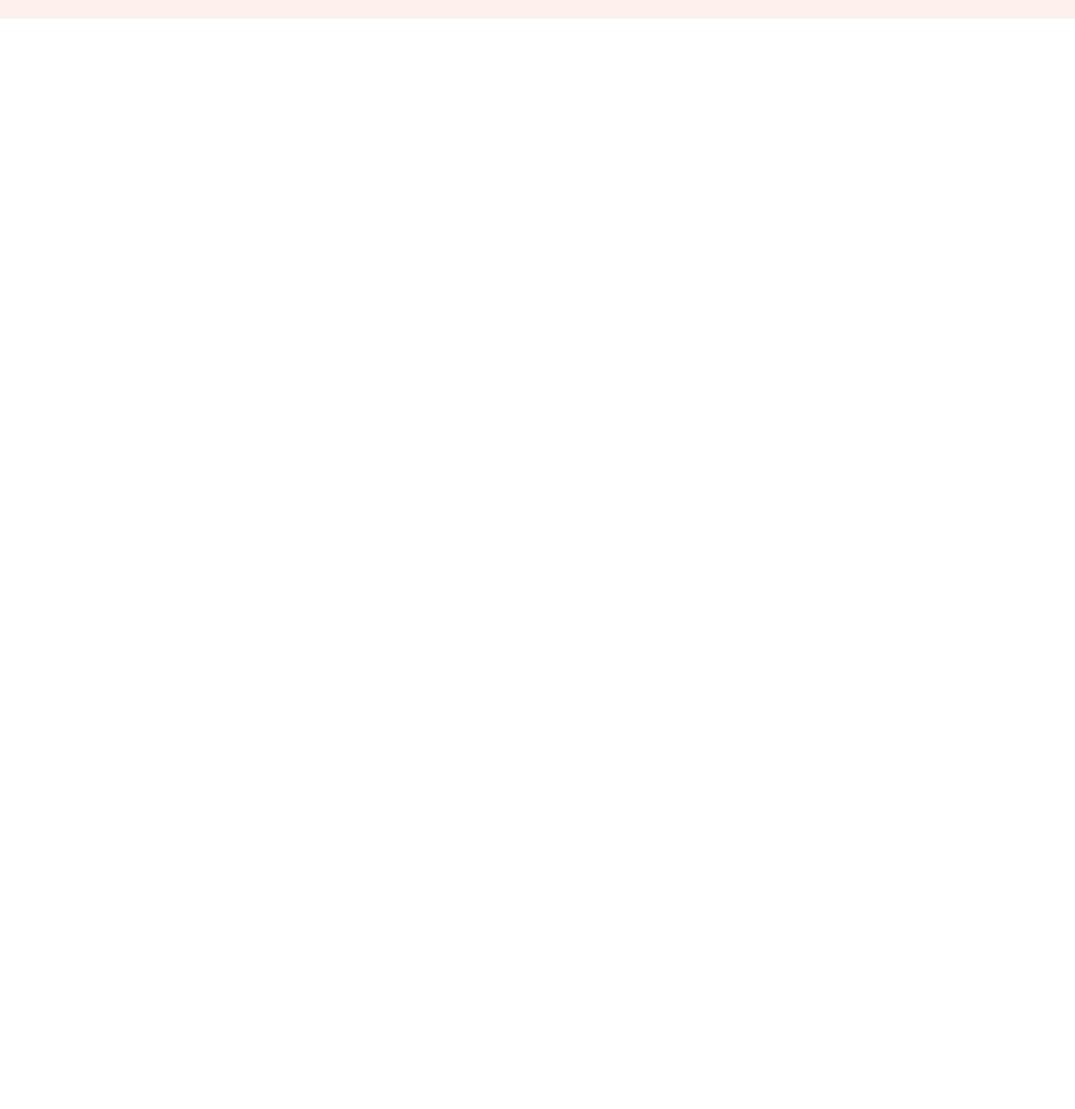
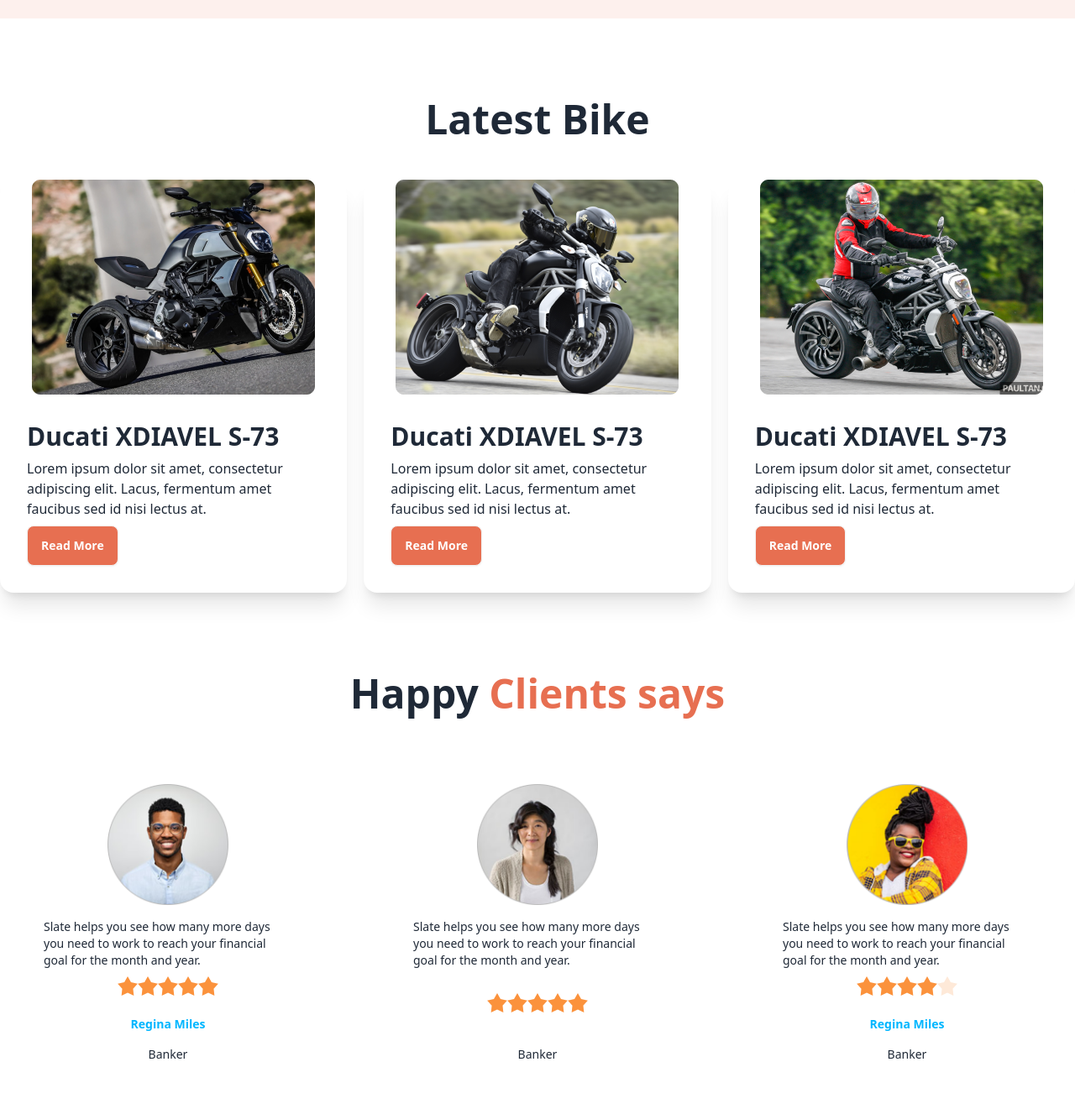
Before and after one commit to bijoy-ahmed/biker-zone-with-daisyui, a plain HTML site: page index.html in a window 1280 px wide. Shown: the part 600-1921 px from the top of the page at 84% size. Before the commit the page ends 800 px from the top, so only its background shows below. Drawn offline with nearby package versions, Linux system fonts and the light colour scheme.

Commit message:
added review section

```diff
--- a/index.html
+++ b/index.html
@@ -87,7 +87,7 @@
         <div id="slide1" class="carousel-item relative w-full">
          <div class="flex flex-col lg:flex-row gap-20 p-4 lg:p-24">
           <div class="space-y-7 flex-1">
-<h2 class="text-3xl lg:text-6xl font-bolod">
+<h2 class="text-3xl lg:text-6xl font-bold">
   Ride-on R15 V4
   <br> with Smile
 </h2>
@@ -111,7 +111,7 @@ est sit aliqua dolor do amet sint. Velit officia consequat duis enim velit molli
             <div id="slide1" class="carousel-item relative w-full">
               <div class="flex flex-col lg:flex-row gap-20 p-4 lg:p-24">
                <div class="space-y-7 flex-1">
-     <h2 class="text-3xl lg:text-6xl font-bolod">
+     <h2 class="text-3xl lg:text-6xl font-bold">
        Ride-on R15 V4
        <br> with Smile
      </h2>
@@ -136,7 +136,7 @@ est sit aliqua dolor do amet sint. Velit officia consequat duis enim velit molli
           <div id="slide1" class="carousel-item relative w-full">
             <div class="flex flex-col lg:flex-row gap-20 p-4 lg:p-24">
              <div class="space-y-7 flex-1">
-   <h2 class="text-3xl lg:text-6xl font-bolod">
+   <h2 class="text-3xl lg:text-6xl font-bold">
      Ride-on R15 V4
      <br> with Smile
    </h2>
@@ -161,7 +161,7 @@ est sit aliqua dolor do amet sint. Velit officia consequat duis enim velit molli
           <div id="slide1" class="carousel-item relative w-full">
             <div class="flex flex-col lg:flex-row gap-20 p-4 lg:p-24">
              <div class="space-y-7 flex-1">
-   <h2 class="text-3xl lg:text-6xl font-bolod">
+   <h2 class="text-3xl lg:text-6xl font-bold">
      Ride-on R15 V4
      <br> with Smile
    </h2>
@@ -185,10 +185,127 @@ est sit aliqua dolor do amet sint. Velit officia consequat duis enim velit molli
     </header>
 
     <main class="md:container md:mx-auto">
+<!-- featured bike  -->
+<section>
 
+</section>
+<!-- latest bike -->
+<section class="my-24">
+  <h1 class="text-5xl mb-12 font-semibold text-center">Latest Bike</h1>
+<div class=" grid gap-5 grid-cols-1 md:grid-cols-2 lg:grid-cols-3">
+  <!-- first card -->
+  <div class="card  bg-base-100 shadow-xl">
+    <figure><img src="images/others/latest1.png" alt="Shoes" /></figure>
+    <div class="card-body">
+      <h2 class="card-title text-3xl">Ducati XDIAVEL S-73</h2>
+      <p>Lorem ipsum dolor sit amet, consectetur adipiscing elit. Lacus, fermentum amet faucibus sed id nisi lectus at.</p>
+      <div class="card-actions justify-start">
+        <button class="btn bg-bike-primary text-white">Read More</button>
+      </div>
+    </div>
+  </div>
+  <!-- second card -->
+  <div class="card  bg-base-100 shadow-xl">
+    <figure><img src="images/others/latest2.png" alt="Shoes" /></figure>
+    <div class="card-body">
+      <h2 class="card-title text-3xl">Ducati XDIAVEL S-73</h2>
+      <p>Lorem ipsum dolor sit amet, consectetur adipiscing elit. Lacus, fermentum amet faucibus sed id nisi lectus at.</p>
+      <div class="card-actions justify-start">
+        <button class="btn bg-bike-primary text-white">Read More</button>
+      </div>
+    </div>
+  </div>
+  <!-- third card -->
+  <div class="card  bg-base-100 shadow-xl">
+    <figure><img src="images/others/latest3.png" alt="Shoes" /></figure>
+    <div class="card-body">
+      <h2 class="card-title text-3xl">Ducati XDIAVEL S-73</h2>
+      <p>Lorem ipsum dolor sit amet, consectetur adipiscing elit. Lacus, fermentum amet faucibus sed id nisi lectus at.</p>
+      <div class="card-actions justify-start">
+        <button class="btn bg-bike-primary text-white">Read More</button>
+      </div>
+    </div>
+  </div>
+</div>
+</section>
+
+
+
+<!-- happy clints -->
+<section class="my-24" >
+  <h1 class="text-5xl mb-12 font-semibold text-center">Happy <span class="text-bike-primary">Clients says</span></h1>
+
+<!-- review card 1 -->
+<div class="grid gap-10 grid-cols-1 md:grid-cols-2 lg:grid-cols-3">
+  <div class="card p-9 card-compact  bg-base-100 border-gray-400">
+    <figure><img class="w-36" src="images/others/user-1.png" alt="Shoes" /></figure>
+    <div class="card-body">
+      <p>Slate helps you see how
+        many more days you need
+        to work to reach your financial
+        goal for the month and year.</p>
+
+        <div class="rating justify-center">
+          <input type="radio" name="rating-2" class="mask mask-star-2 bg-orange-400" />
+          <input type="radio" name="rating-2" class="mask mask-star-2 bg-orange-400"  />
+          <input type="radio" name="rating-2" class="mask mask-star-2 bg-orange-400" />
+          <input type="radio" name="rating-2" class="mask mask-star-2 bg-orange-400" checked/>
+          <input type="radio" name="rating-2" class="mask mask-star-2 bg-orange-400" />
+        </div>
+      <div class="text-center space-y-4 mt-4">
+       <h4 class="text-sm font-semibold text-info">Regina Miles</h4>
+       <p>Banker</p>
+      </div>
+    </div>
+  </div>
+  <!-- review 2 -->
+  <div class="card p-9 card-compact  bg-base-100 border-gray-400">
+    <figure><img class="w-36" src="images/others/user-2.png" alt="Shoes" /></figure>
+    <div class="card-body">
+      <p>Slate helps you see how
+        many more days you need
+        to work to reach your financial
+        goal for the month and year.</p>
+
+        <div class="rating justify-center">
+          <input type="radio" name="rating-2" class="mask mask-star-2 bg-orange-400" />
+          <input type="radio" name="rating-2" class="mask mask-star-2 bg-orange-400"  />
+          <input type="radio" name="rating-2" class="mask mask-star-2 bg-orange-400" />
+          <input type="radio" name="rating-2" class="mask mask-star-2 bg-orange-400" checked/>
+          <input type="radio" name="rating-2" class="mask mask-star-2 bg-orange-400" />
+        </div>
+      <div class="text-center space-y-4 mt-4">
+       <h4 class="text-sm font-semibold text-info"></h4>
+       <p>Banker</p>
+      </div>
+    </div>
+  </div>
+  <!-- review 3 -->
+  <div class="card p-9 card-compact  bg-base-100 border-gray-400">
+    <figure><img class="w-36" src="images/others/user-3.png" alt="Shoes" /></figure>
+    <div class="card-body">
+      <p>Slate helps you see how
+        many more days you need
+        to work to reach your financial
+        goal for the month and year.</p>
+
+        <div class="rating justify-center">
+          <input type="radio" name="rating-2" class="mask mask-star-2 bg-orange-400" />
+          <input type="radio" name="rating-2" class="mask mask-star-2 bg-orange-400"  />
+          <input type="radio" name="rating-2" class="mask mask-star-2 bg-orange-400" />
+          <input type="radio" name="rating-2" class="mask mask-star-2 bg-orange-400" checked/>
+          <input type="radio" name="rating-2" class="mask mask-star-2 bg-orange-400" />
+        </div>
+      <div class="text-center space-y-4 mt-4">
+       <h4 class="text-sm font-semibold text-info">Regina Miles</h4>
+       <p>Banker</p>
+      </div>
+    </div>
+  </div>
+</div>
+</section>
     </main>
     <footer>
-
     </footer>
   </body>
 </html>
```
